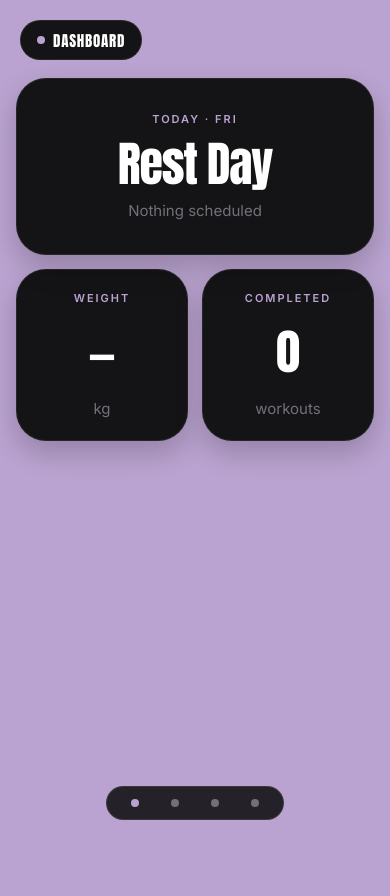
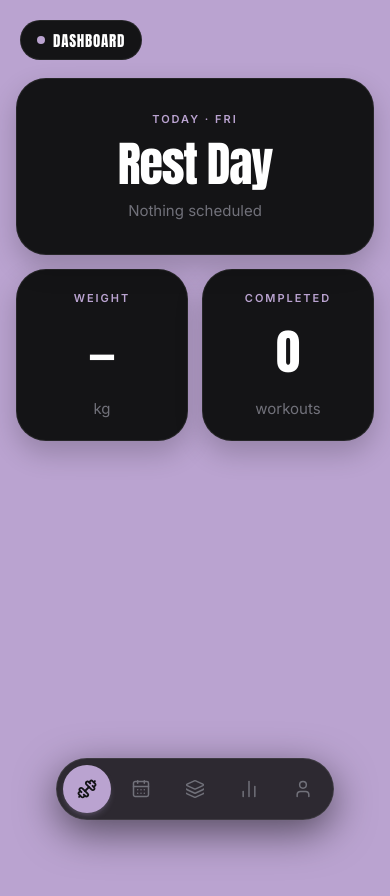
Before and after one commit to jiramdev/Repiq, a Next.js app: page / in a window 390 px wide. Shown: the top 896 px of the page. Before the commit the page ends 844 px from the top, so only its background shows below. Built offline with nearby package versions, Linux system fonts and the light colour scheme; no server answers; the database is empty.

Commit message:
feat: add PWA web app manifest for standalone mobile installation

```diff
--- a/app/layout.tsx
+++ b/app/layout.tsx
@@ -44,7 +44,7 @@ export default function RootLayout({
 }) {
   return (
     <html lang="en" className={`${inter.variable} ${anton.variable}`}>
-      <body className="min-h-screen bg-[#baa3d0] antialiased">
+      <body className="min-h-screen bg-[#baa3d0] antialiased text-white selection:bg-[#baa3d0] selection:text-[#141416] pb-[calc(7rem+env(safe-area-inset-bottom,0px))]">
         {children}
         <Suspense fallback={null}>
           <BottomDock />
--- a/components/bottom-dock.tsx
+++ b/components/bottom-dock.tsx
@@ -3,54 +3,97 @@
 
 import Link from "next/link";
 import { usePathname } from "next/navigation";
-import { dock, dockPill } from "@/components/ui";
+import {
+  Dumbbell,
+  CalendarDays,
+  Layers,
+  BarChart2,
+  User,
+} from "lucide-react";
 
-const HIDDEN_PREFIXES = ["/workout/", "/plans/"];
+interface NavItem {
+  label: string;
+  href: string;
+  icon: React.ComponentType<{ className?: string; strokeWidth?: number }>;
+  matches: (pathname: string) => boolean;
+}
+
+const NAV_ITEMS: NavItem[] = [
+  {
+    label: "Workout",
+    href: "/",
+    icon: Dumbbell,
+    matches: (pathname) => pathname === "/" || pathname.startsWith("/workout"),
+  },
+  {
+    label: "Schedule",
+    href: "/schedule",
+    icon: CalendarDays,
+    matches: (pathname) => pathname.startsWith("/schedule"),
+  },
+  {
+    label: "Plans",
+    href: "/plans",
+    icon: Layers,
+    matches: (pathname) => pathname.startsWith("/plans"),
+  },
+  {
+    label: "Stats",
+    href: "/statistics",
+    icon: BarChart2,
+    matches: (pathname) => pathname.startsWith("/statistics"),
+  },
+  {
+    label: "Account",
+    href: "/account",
+    icon: User,
+    matches: (pathname) => pathname.startsWith("/account"),
+  },
+];
 
 export function BottomDock() {
   const pathname = usePathname();
 
-  if (HIDDEN_PREFIXES.some((prefix) => pathname.startsWith(prefix))) {
+  // Hide the dock on auth / onboarding screens or when inside an active workout session
+  if (pathname.startsWith("/auth") || /^\/workout\/\d+$/.test(pathname)) {
     return null;
   }
 
-  const isHome = pathname === "/";
-  const isSchedule = pathname.startsWith("/schedule");
-  const isStats = pathname.startsWith("/statistics");
-  const isAccount = pathname.startsWith("/account");
+  return (
+    <nav
+      aria-label="Main Navigation"
+      className="fixed bottom-[calc(1.5rem+env(safe-area-inset-bottom,0px))] left-0 right-0 z-50 flex justify-center items-center pointer-events-none px-4"
+    >
+      <div className="pointer-events-auto flex items-center gap-1.5 p-1.5 rounded-full bg-[#141416]/85 backdrop-blur-xl border border-white/[0.08] shadow-[0_12px_40px_rgba(0,0,0,0.55),0_0_0_1px_rgba(255,255,255,0.03)] transition-all duration-300">
+        {NAV_ITEMS.map((item) => {
+          const isActive = item.matches(pathname);
+          const Icon = item.icon;
 
-  return (
-    <div className={dock}>
-      <div className={dockPill}>
-        <Link href="/" aria-label="Dashboard">
-          <span
-            className={`w-2 h-2 rounded-full block transition-colors ${
-              isHome ? "bg-[#baa3d0]" : "bg-[#71717a]"
-            }`}
-          />
-        </Link>
-        <Link href="/schedule" aria-label="Schedule">
-          <span
-            className={`w-2 h-2 rounded-full block transition-colors ${
-              isSchedule ? "bg-[#baa3d0]" : "bg-[#71717a]"
-            }`}
-          />
-        </Link>
-        <Link href="/statistics" aria-label="Statistics">
-          <span
-            className={`w-2 h-2 rounded-full block transition-colors ${
-              isStats ? "bg-[#baa3d0]" : "bg-[#71717a]"
-            }`}
-          />
-        </Link>
-        <Link href="/account" aria-label="Account">
-          <span
-            className={`w-2 h-2 rounded-full block transition-colors ${
-              isAccount ? "bg-[#baa3d0]" : "bg-[#71717a]"
-            }`}
-          />
-        </Link>
+          return (
+            <Link
+              key={item.href}
+              href={item.href}
+              aria-label={item.label}
+              className={`group relative flex items-center justify-center w-12 h-12 rounded-full transition-all duration-200 apple-press ${
+                isActive
+                  ? "bg-[#baa3d0] text-[#141416] shadow-md shadow-[#baa3d0]/20"
+                  : "text-[#71717a] hover:text-white hover:bg-white/[0.05]"
+              }`}
+            >
+              <Icon
+                className={`w-5 h-5 transition-transform duration-200 group-hover:scale-110 ${
+                  isActive ? "stroke-[2.2]" : "stroke-[1.8]"
+                }`}
+              />
+
+              {/* Hover indicator dot for inactive tabs */}
+              {!isActive && (
+                <span className="absolute bottom-1 w-1 h-1 rounded-full bg-[#baa3d0] opacity-0 group-hover:opacity-100 transition-opacity" />
+              )}
+            </Link>
+          );
+        })}
       </div>
-    </div>
+    </nav>
   );
 }
```
